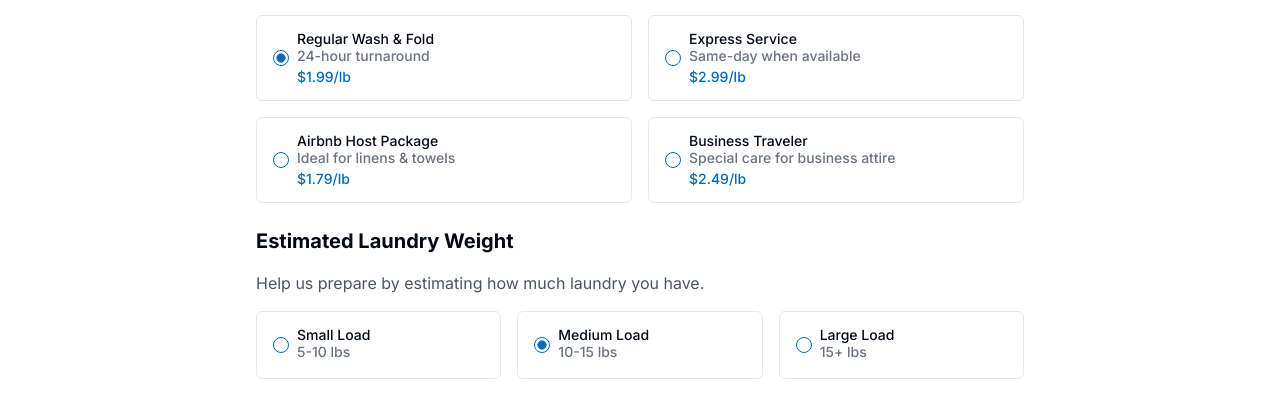
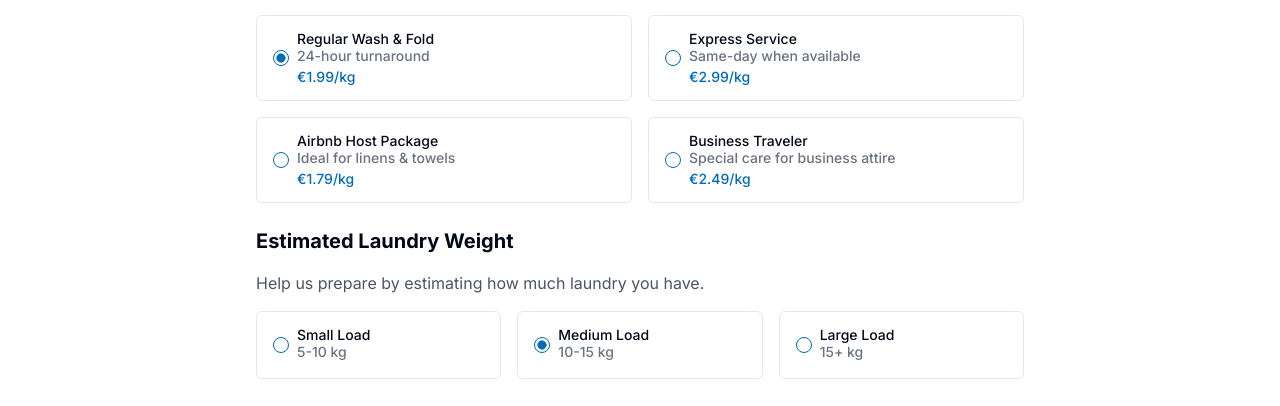
Before and after one commit to magmash/wash-drop-now, a React (Vite) app: page /booking in a window 1280 px wide. Shown: the part 465-871 px from the top of the page. Built offline with nearby package versions, Linux system fonts and the light colour scheme.

Commit message:
Fix: Update currency and weight unit
Update the currency symbol from "$" to "€" and the weight unit from "lb" to "kg" in the booking page.

```diff
--- a/src/pages/Booking.tsx
+++ b/src/pages/Booking.tsx
@@ -1,4 +1,3 @@
-
 import React, { useState } from 'react';
 import PageLayout from '@/components/layout/PageLayout';
 import { Button } from '@/components/ui/button';
@@ -79,7 +78,7 @@ const BookingPage = () => {
                       <Label htmlFor="regular" className="flex flex-col cursor-pointer">
                         <span className="font-medium">Regular Wash & Fold</span>
                         <span className="text-sm text-gray-500">24-hour turnaround</span>
-                        <span className="text-primary font-medium mt-1">$1.99/lb</span>
+                        <span className="text-primary font-medium mt-1">€1.99/kg</span>
                       </Label>
                     </div>
                     <div className="flex items-center space-x-2 border rounded-md p-4 cursor-pointer hover:bg-gray-50">
@@ -87,7 +86,7 @@ const BookingPage = () => {
                       <Label htmlFor="express" className="flex flex-col cursor-pointer">
                         <span className="font-medium">Express Service</span>
                         <span className="text-sm text-gray-500">Same-day when available</span>
-                        <span className="text-primary font-medium mt-1">$2.99/lb</span>
+                        <span className="text-primary font-medium mt-1">€2.99/kg</span>
                       </Label>
                     </div>
                     <div className="flex items-center space-x-2 border rounded-md p-4 cursor-pointer hover:bg-gray-50">
@@ -95,7 +94,7 @@ const BookingPage = () => {
                       <Label htmlFor="airbnb" className="flex flex-col cursor-pointer">
                         <span className="font-medium">Airbnb Host Package</span>
                         <span className="text-sm text-gray-500">Ideal for linens & towels</span>
-                        <span className="text-primary font-medium mt-1">$1.79/lb</span>
+                        <span className="text-primary font-medium mt-1">€1.79/kg</span>
                       </Label>
                     </div>
                     <div className="flex items-center space-x-2 border rounded-md p-4 cursor-pointer hover:bg-gray-50">
@@ -103,7 +102,7 @@ const BookingPage = () => {
                       <Label htmlFor="business" className="flex flex-col cursor-pointer">
                         <span className="font-medium">Business Traveler</span>
                         <span className="text-sm text-gray-500">Special care for business attire</span>
-                        <span className="text-primary font-medium mt-1">$2.49/lb</span>
+                        <span className="text-primary font-medium mt-1">€2.49/kg</span>
                       </Label>
                     </div>
                   </RadioGroup>
@@ -117,21 +116,21 @@ const BookingPage = () => {
                       <RadioGroupItem value="5-10" id="small" />
                       <Label htmlFor="small" className="flex flex-col cursor-pointer">
                         <span className="font-medium">Small Load</span>
-                        <span className="text-sm text-gray-500">5-10 lbs</span>
+                        <span className="text-sm text-gray-500">5-10 kg</span>
                       </Label>
                     </div>
                     <div className="flex items-center space-x-2 border rounded-md p-4 cursor-pointer hover:bg-gray-50">
                       <RadioGroupItem value="10-15" id="medium" />
                       <Label htmlFor="medium" className="flex flex-col cursor-pointer">
                         <span className="font-medium">Medium Load</span>
-                        <span className="text-sm text-gray-500">10-15 lbs</span>
+                        <span className="text-sm text-gray-500">10-15 kg</span>
                       </Label>
                     </div>
                     <div className="flex items-center space-x-2 border rounded-md p-4 cursor-pointer hover:bg-gray-50">
                       <RadioGroupItem value="15+" id="large" />
                       <Label htmlFor="large" className="flex flex-col cursor-pointer">
                         <span className="font-medium">Large Load</span>
-                        <span className="text-sm text-gray-500">15+ lbs</span>
+                        <span className="text-sm text-gray-500">15+ kg</span>
                       </Label>
                     </div>
                   </RadioGroup>
@@ -197,7 +196,7 @@ const BookingPage = () => {
                         checked={preferenceHangDry}
                         onCheckedChange={(checked) => setPreferenceHangDry(checked as boolean)}
                       />
-                      <Label htmlFor="hang-dry" className="cursor-pointer">Hang dry delicate items (+$0.50/lb)</Label>
+                      <Label htmlFor="hang-dry" className="cursor-pointer">Hang dry delicate items (+€0.50/kg)</Label>
                     </div>
                     <div className="flex items-center space-x-2">
                       <Checkbox
```
